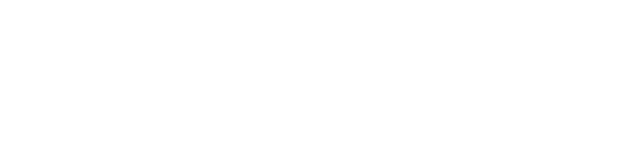
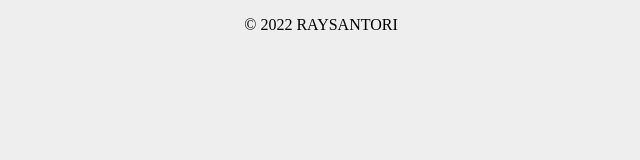
Before and after one commit to raysantori/modelo-estrutura, a plain HTML site: page index.html in a window 1280 px wide. Shown: the whole page, without its empty margins (319-959 px from the left). Drawn offline with Linux system fonts and the light colour scheme.

Commit message:
feat. favicon + footer

```diff
--- a/assets/scripts/script.js
+++ b/assets/scripts/script.js
@@ -0,0 +1,5 @@
+// footer copyright
+var copyright = window.document.querySelector('#copyright')
+var dataAtual = new Date()
+var anoAtual = dataAtual.getFullYear()
+copyright.innerHTML = `&copy; ${anoAtual} RaySantori`
--- a/assets/style/base.css
+++ b/assets/style/base.css
@@ -0,0 +1,68 @@
+/*redefinir**********/
+*{
+    padding: 0; margin: 0;
+    text-decoration: none;
+    box-sizing: border-box;
+}
+
+/*identidade visual**********/
+/*ícones*/
+
+/*tipografia*/
+
+:root{
+    /*paleta de cores*/
+    --cor-primaria:;
+    --cor-secundaria:;
+    --cor-fundo:rgb(238, 238, 238);
+    --cor-sobreposta:rgb(255, 255, 255);
+    --cor-conteudo-destaque:rgb(19, 19, 19);
+    --cor-conteudo:rgb(29, 29, 29);
+
+    /*tipografia*/
+    --fonte-destaque: ;
+    --fonte-conteudo-destaque: ;
+    --fonte-conteudo: ;
+}
+
+/*arquitetura base**********/
+html{
+    scroll-behavior: smooth;
+}
+
+body{
+    background-color: var(--cor-fundo);
+    font-family: var(--fonte-conteudo);
+    font-size: 16px;
+}
+
+/*seletor de texto**********/
+::selection{
+    background-color: var(--cor-primaria);
+    color: var(--cor-conteudo);
+}
+
+/*barra de rolagem**********/
+::-webkit-scrollbar{
+    width: 8px; height: 8px;
+}
+
+::-webkit-scrollbar-track,::-webkit-scrollbar-thumb{
+    border-radius: 4px;
+}
+
+::-webkit-scrollbar-track{
+    background-color: transparent;
+}
+
+::-webkit-scrollbar-thumb{
+    background-color: var(--cor-primaria);
+}
+
+/*marcação de texto**********/
+
+/*títulos*/
+
+/*botões*/
+
+/*inputs*/
--- a/assets/style/content.css
+++ b/assets/style/content.css
@@ -0,0 +1,10 @@
+footer{
+    /*background-color: var(--cor-sobreposta);*/
+    font-size: 1rem;
+    padding: 1rem;
+}
+
+#copyright{
+    text-align: center;
+    text-transform: uppercase;
+}
--- a/assets/style/style.css
+++ b/assets/style/style.css
@@ -1,2 +1,2 @@
 @import url(base.css);
-@import url(conteudo.css);
+@import url(content.css);
--- a/index.html
+++ b/index.html
@@ -5,12 +5,14 @@
     <meta http-equiv="X-UA-Compatible" content="IE=edge">
     <meta name="viewport" content="width=device-width, initial-scale=1.0">
 
-    <link rel="stylesheet" href="">
+    <link rel="shortcut icon" href="favicon.ico" type="image/x-icon">
+    <link rel="stylesheet" href="assets/style/style.css">
 
-    <title>Document</title>
+    <title>Título</title>
 </head>
 <body>
+    <footer id="copyright"></footer>
 
-    <script src=""></script>
+    <script src="assets/scripts/script.js"></script>
 </body>
 </html>
```
Also changed, not shown: favicon.ico (added).
